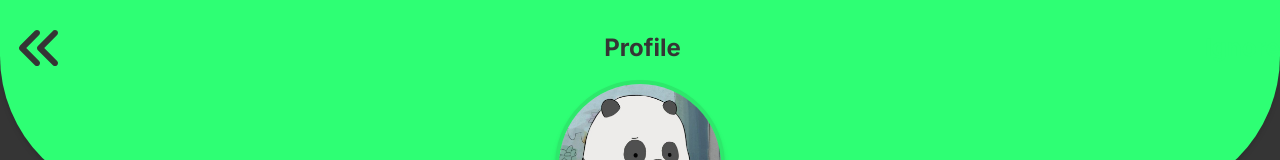
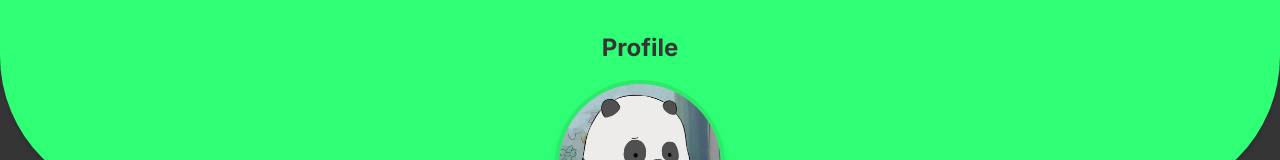
Before and after one commit to Eduardcodes/Health-Boss, a Next.js app: page /profile in a window 1280 px wide. Shown: the top 160 px of the page. Built offline with nearby package versions, Linux system fonts and the light colour scheme.

Commit message:
Style: remove back icon in profile page, not using

```diff
--- a/app/profile/page.tsx
+++ b/app/profile/page.tsx
@@ -2,14 +2,12 @@ import React from 'react';
 import Image from 'next/image';
 import Link from 'next/link';
 import { FontAwesomeIcon } from '@fortawesome/react-fontawesome';
-import { faAngleDoubleLeft } from '@fortawesome/free-solid-svg-icons';
 import { faCirclePlus } from '@fortawesome/free-solid-svg-icons';
 import Button from '@/lib/components/Button';
 
 // TODO: need to change this for real data from DB!!
 import { users } from '@/utils/mockData';
 
-const back = <FontAwesomeIcon icon={faAngleDoubleLeft} size="2xl" />;
 const plus = (
   <FontAwesomeIcon icon={faCirclePlus} size="lg" style={{ color: '#2de86b' }} />
 );
@@ -34,10 +32,8 @@ export default function ProfilePage() {
     <div className={`sectionMainPages `}>
       <section className="relative flex flex-col items-center ">
         <div className="flex-col h-[200px] w-full flex justify-between items-center bg-lightGreen rounded-b-[9rem] shadow-md relative">
-          <div className=" flex my-4 h-16 justify-between items-center w-full font-bold ">
-            <span className="text-mainBlack mx-4">{back}</span>
+          <div className=" flex my-4 h-16 justify-center items-center w-full font-bold ">
             <h4 className="text-mainBlack">Profile</h4>
-            <p className="text-lightGreen">Ignore</p>
           </div>
         </div>
 
```
